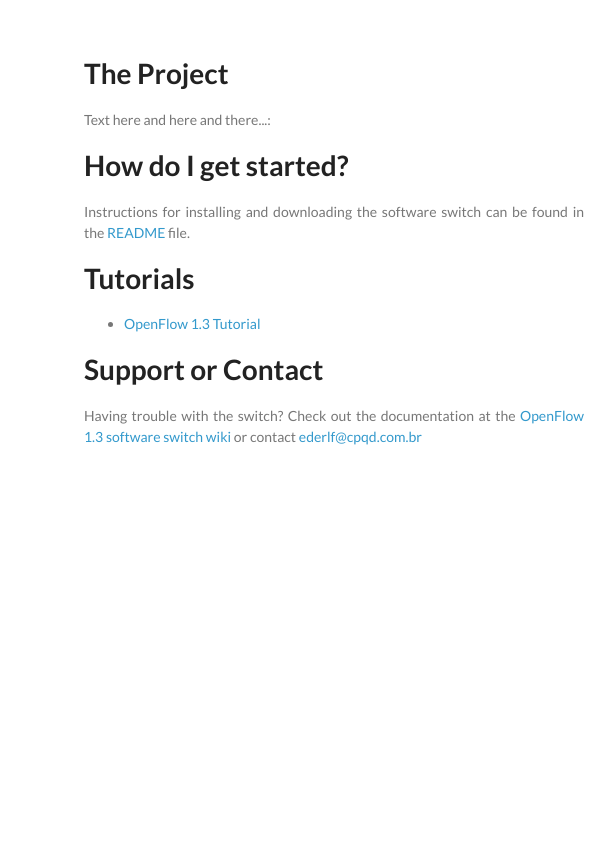
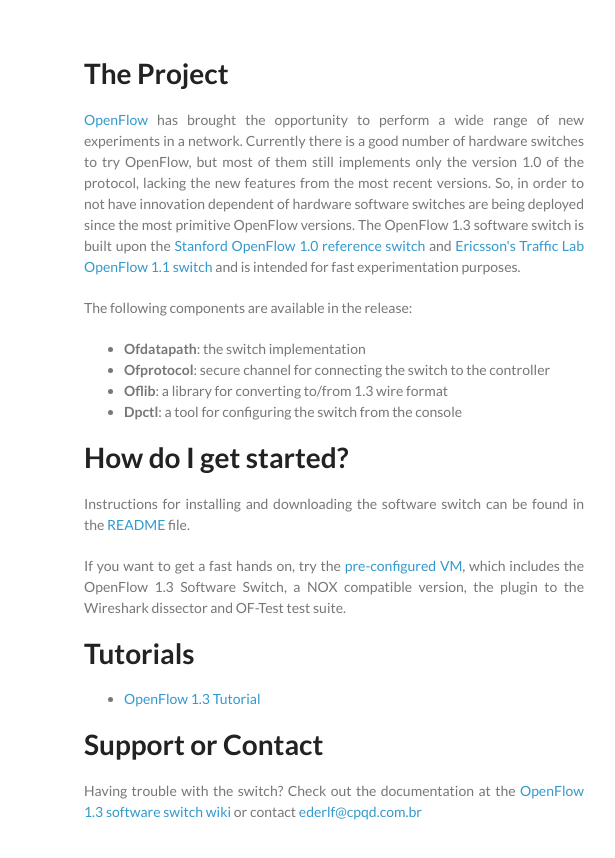
Before and after one commit to CPqD/ofsoftswitch13, a plain HTML site: page index.html in a window 1280 px wide. Shown: the full height of the page, 486-1101 px from the left. Before the commit the page ends 800 px from the top, so only its background shows below. Drawn offline with Linux system fonts and the light colour scheme.

Commit message:
Updated index.html

```diff
--- a/index.html
+++ b/index.html
@@ -33,12 +33,24 @@
 
 </ul><h1>The Project</h1>
 
-<p>Text here and here and there...:</p>
+<p><a href=" https://www.opennetworking.org/standards/intro-to-openflow ">OpenFlow</a> has brought the opportunity to perform a wide range of new experiments in a network. Currently there is a good number of hardware switches to try OpenFlow, but most of them still implements only the version 1.0 of the protocol, lacking the new features from the most recent versions. So, in order to not have innovation dependent of hardware software switches are being deployed since the most primitive OpenFlow versions.
+The OpenFlow 1.3 software switch is built upon the <a href=" http://yuba.stanford.edu/git/gitweb.cgi?p=openflow.git;a=tree;h=7f09f6a88d86883b516c99eb4058402eb07e5fd0;hb=d90824f0e8c3b6606d04e5a8813f03e89a6d0894 ">Stanford OpenFlow 1.0 reference switch</a>  and <a href=" https://github.com/TrafficLab/of11softswitch">Ericsson's Traffic Lab OpenFlow 1.1 switch </a> and is intended for fast experimentation purposes.
+</p>
+
+</p>The following components are available in the release:</p>
+
+<ul>
+<li><b>Ofdatapath</b>: the switch implementation</li>
+<li><b>Ofprotocol</b>: secure channel for connecting the switch to the controller</li>
+<li><b>Oflib</b>: a library for converting to/from 1.3 wire format</li>
+<li><b>Dpctl</b>: a tool for configuring the switch from the console</li>
+</ul>
 
 
 </ul><h1>How do I get started?</h1>
 <p> Instructions for installing and downloading the software switch can be found in the <a href="https://github.com/CPqD/ofsoftswitch13/blob/master/README.md">README</a> file.</p>
 
+<p> If you want to get a fast hands on, try the  <a href=" ftp://paperboy.nysernet.org/OpenFlow13.tar.gz ">pre-configured VM</a>, which includes the OpenFlow 1.3 Software Switch, a NOX compatible version, the plugin to the Wireshark dissector and OF-Test test suite.</p>
 
 </ul><h1>Tutorials</h1>
 
```
